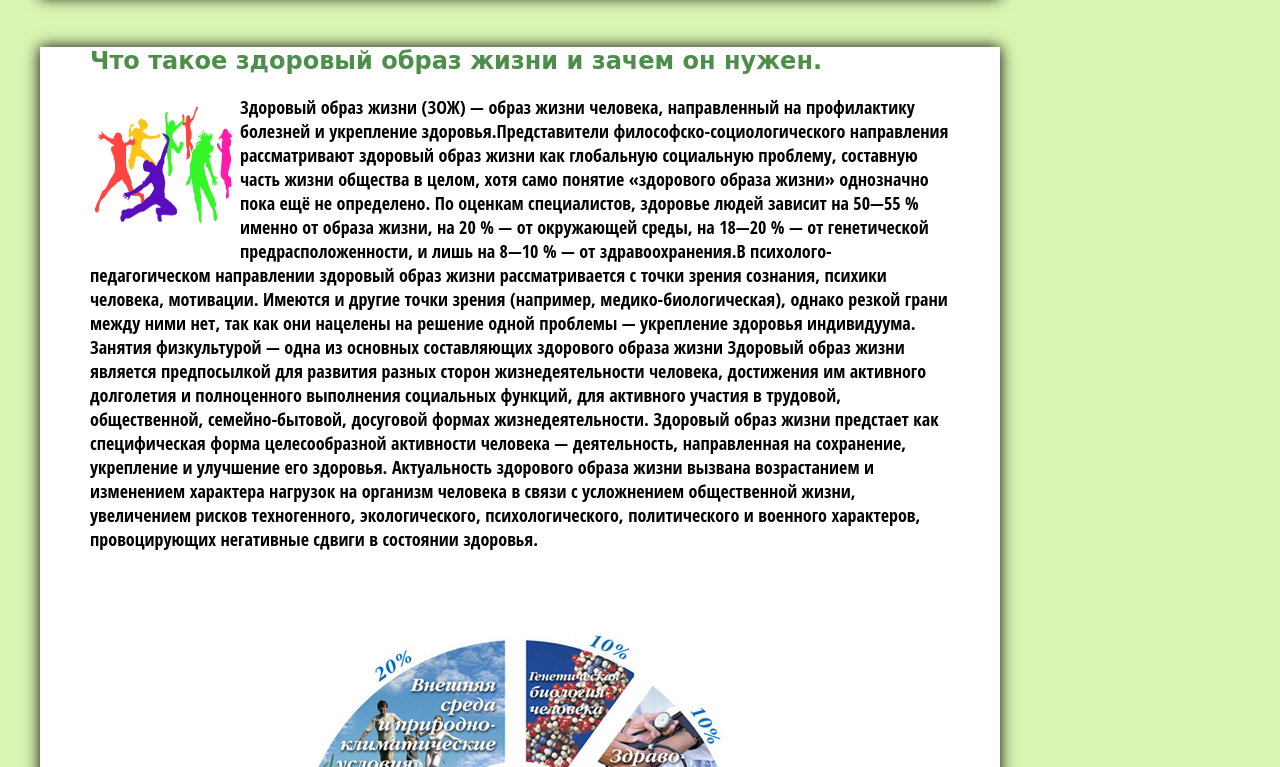
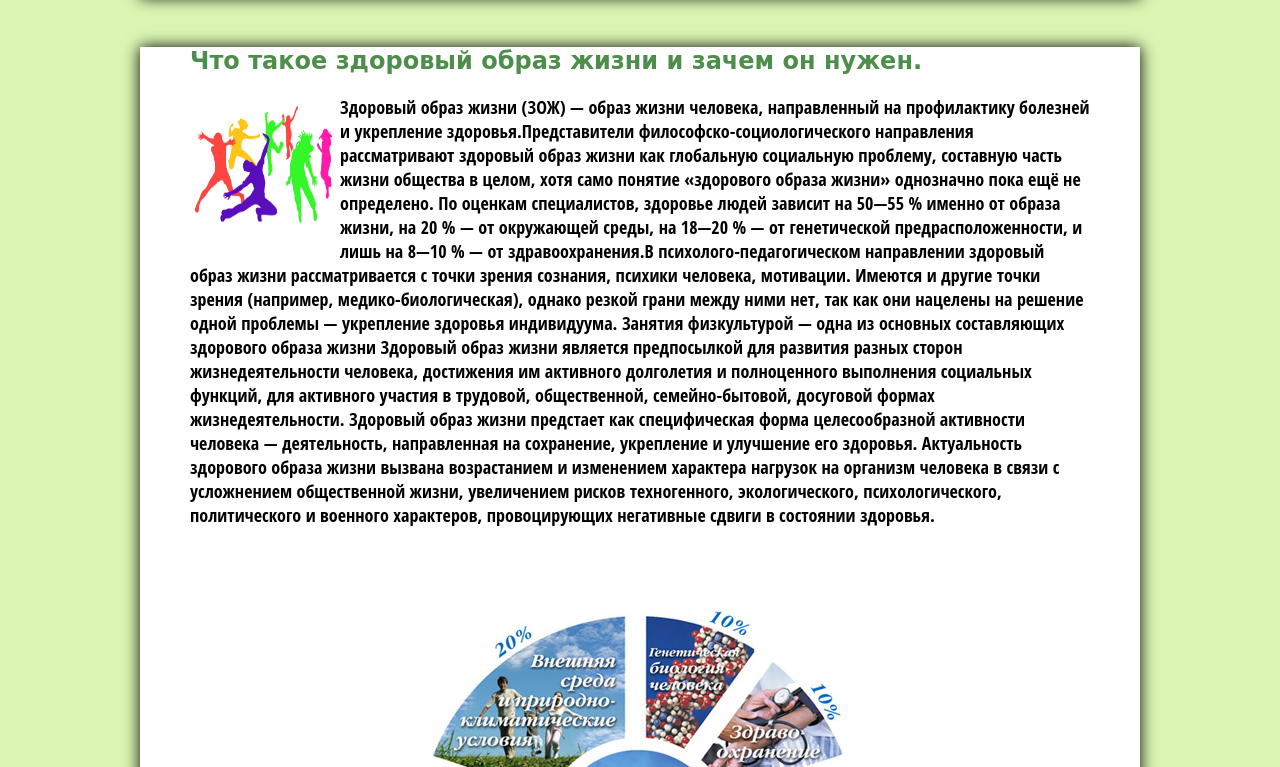
Before and after one commit to androshchyk11/-_2, a plain HTML site: page index.html in a window 1280 px wide. Shown: the part 203-970 px from the top of the page. Drawn offline with Linux system fonts and the light colour scheme.

Commit message:
second commi

```diff
--- a/css/style.css
+++ b/css/style.css
@@ -8,8 +8,8 @@ main,
 header {
     background-color: white;
     box-shadow: 0 0 15px #000000;
-    width: 80%;
-    margin: 20 auto;
+    width: 1000px;
+    margin: auto;
 }
 
 .mainwords {
--- a/index.html
+++ b/index.html
@@ -6,12 +6,10 @@
     <meta name="viewport" content="width=device-width, initial-scale=1.0">
     <title>Document</title>
     <link rel="stylesheet" href="./css/style.css">
-    <link rel="stylesheet" href="css/queries.css">
     <script src="http://css3-mediaqueries-js.googlecode.com/svn/trunk/css3-mediaqueries.js"></script>
 </head>
 
 <body>
-    <div class="wraper">
     <div class="wrapper">
         <header>
             <div class="title">
@@ -45,8 +43,8 @@
 		<li>Закаливание;
 	</span></ul>
                 <br><br>
-                    <p class="FizBio">На физиологическое состояние человека большое влияние оказывает его психоэмоциональное состояние, которое зависит, в свою очередь, от его умственных установок. Поэтому некоторые авторы также выделяют дополнительно следующие аспекты
-                        ЗОЖ:</p>
+                <p class="FizBio">На физиологическое состояние человека большое влияние оказывает его психоэмоциональное состояние, которое зависит, в свою очередь, от его умственных установок. Поэтому некоторые авторы также выделяют дополнительно следующие аспекты ЗОЖ:
+                </p>
                 <ul><span class="knowtxt">
 		<li>Интеллектуальное самочувствие: способность человека узнавать и использовать новую информацию для оптимальных действий в новых обстоятельствах;
 		<li>Эмоциональное самочувствие: психогигиена, умение справляться с собственными эмоциями, сложными ситуациями;
@@ -64,7 +62,7 @@
     </main>
     <footer></footer>
     </div>
-    </div>
+
 </body>
 
 </html>
```
Lines whose indentation alone changed are shown as unchanged.
